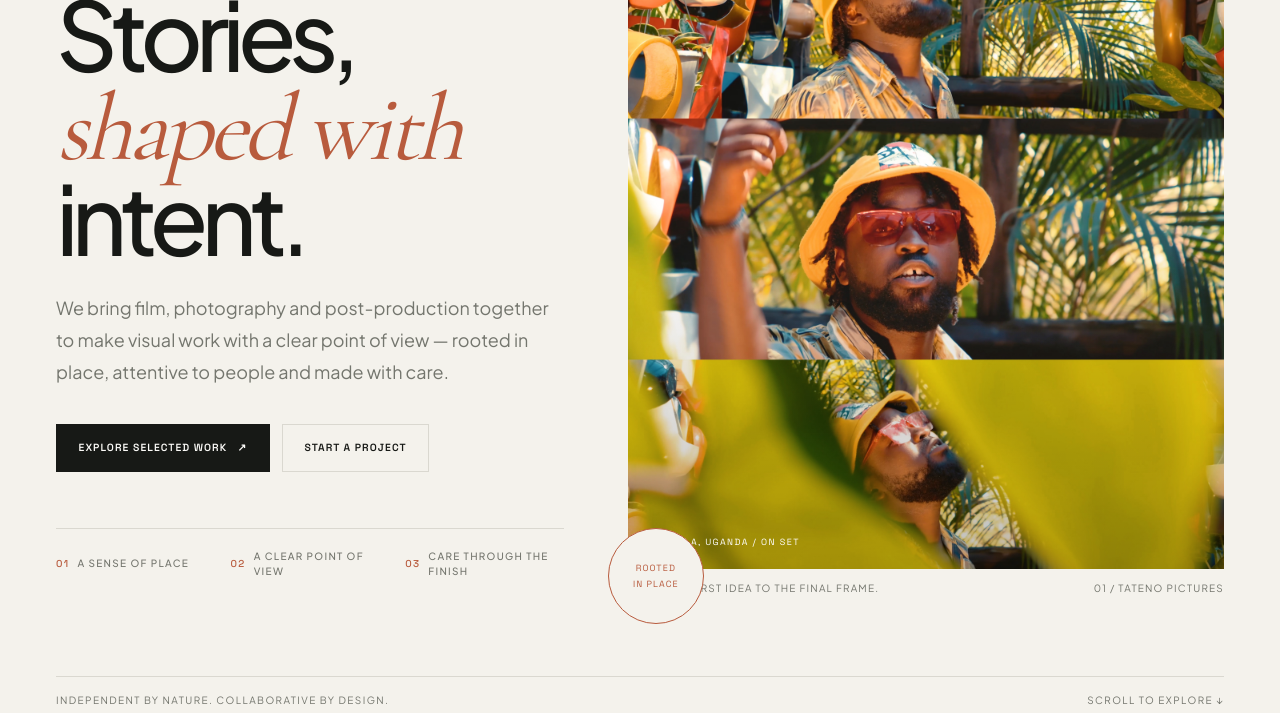
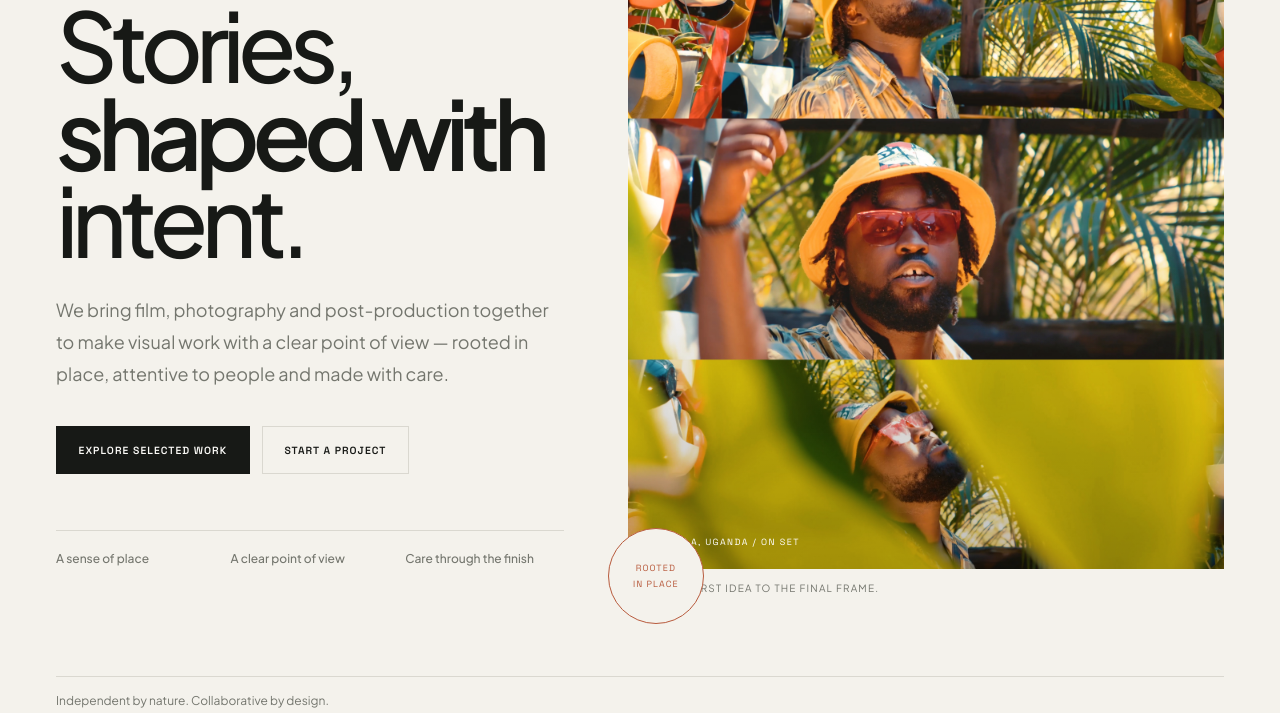
Before and after one commit to OkechaWilly/tatenopictures-web, a Next.js app: page / in a window 1280 px wide. Shown: the part 239-952 px from the top of the page. Built offline with nearby package versions, Linux system fonts and the light colour scheme; no server answers.

Commit message:
Refine editorial typography and simplify interface details

```diff
--- a/src/components/Hero.tsx
+++ b/src/components/Hero.tsx
@@ -15,7 +15,7 @@ export default function Hero() {
           <h1 className="max-w-3xl text-[clamp(3.6rem,7.5vw,7.4rem)] font-medium leading-[.91] tracking-[-.075em] text-[var(--ink)]">
             Stories,
             <br />
-            <span className="font-serif font-normal italic tracking-[-.045em] text-[var(--accent)]">shaped with</span>
+            <span className="font-semibold tracking-[-.075em] text-[var(--ink)]">shaped with</span>
             <br />
             intent.
           </h1>
@@ -23,13 +23,13 @@ export default function Hero() {
             We bring film, photography and post-production together to make visual work with a clear point of view — rooted in place, attentive to people and made with care.
           </p>
           <div className="mt-9 flex flex-wrap gap-3">
-            <Link href="/work" className="btn-primary">Explore selected work <span aria-hidden="true">↗</span></Link>
+            <Link href="/work" className="btn-primary">Explore selected work </Link>
             <Link href="/#contact" className="btn-outline">Start a project</Link>
           </div>
-          <div className="mt-14 grid grid-cols-1 gap-3 border-t border-[var(--line)] pt-5 text-[10px] font-medium uppercase tracking-[.13em] text-[var(--muted)] sm:grid-cols-3 sm:gap-4">
+          <div className="mt-14 grid grid-cols-1 gap-3 border-t border-[var(--line)] pt-5 text-xs font-medium text-[var(--muted)] sm:grid-cols-3 sm:gap-4">
             {principles.map((principle, index) => (
               <div key={principle} className="flex items-center gap-2">
-                <span className="font-mono text-[var(--accent)]">0{index + 1}</span>
+
                 <span>{principle}</span>
               </div>
             ))}
@@ -44,15 +44,15 @@ export default function Hero() {
           </div>
           <div className="mt-3 flex items-start justify-between gap-4 text-[10px] uppercase tracking-[.12em] text-[var(--muted)]">
             <span>From the first idea to the final frame.</span>
-            <span className="text-right">01 / Tateno Pictures</span>
+
           </div>
           <div className="absolute -bottom-7 -left-5 hidden h-24 w-24 items-center justify-center rounded-full border border-[var(--accent)] bg-[var(--paper)] text-center font-mono text-[9px] uppercase leading-4 tracking-[.12em] text-[var(--accent)] sm:flex">
             Rooted<br/>in place
           </div>
         </motion.div>
       </div>
-      <div className="mx-auto mt-20 max-w-[1500px] border-t border-[var(--line)] pt-4 text-[10px] uppercase tracking-[.14em] text-[var(--muted)]">
-        <div className="flex flex-wrap justify-between gap-3"><span>Independent by nature. Collaborative by design.</span><span>Scroll to explore ↓</span></div>
+      <div className="mx-auto mt-20 max-w-[1500px] border-t border-[var(--line)] pt-4 text-xs text-[var(--muted)]">
+        <div className="flex flex-wrap justify-between gap-3"><span>Independent by nature. Collaborative by design.</span></div>
       </div>
     </section>
   );
```
